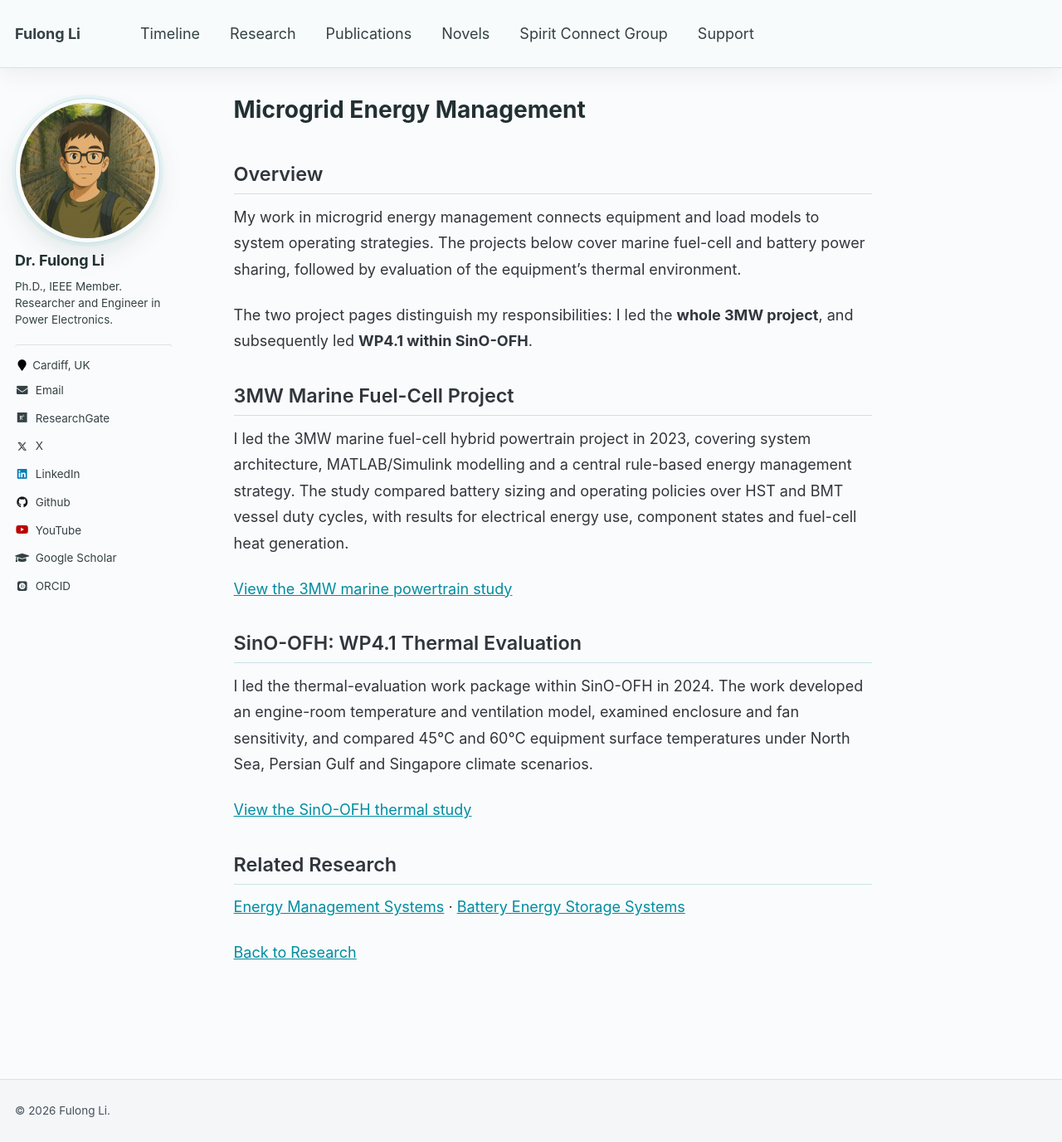
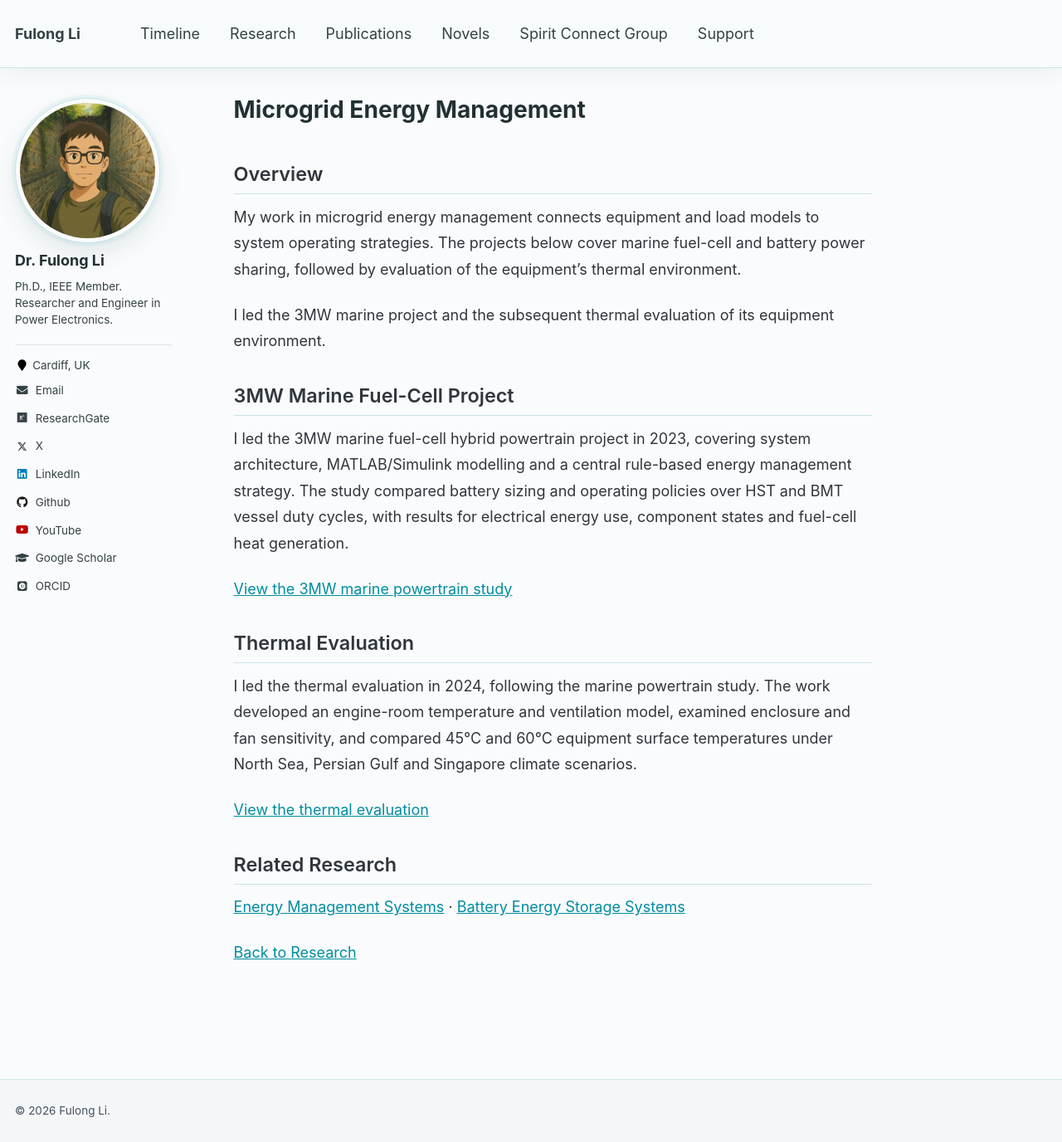
Before and after one commit to FulongLi/fulongli.github.io, a Jekyll site: the page built from _pages/research/mgapp.md, in a window 1280 px wide and 1376 px high. Shown: the whole window at 83% size. Built offline with Jekyll 4.4.1, drawn with Linux system fonts in a browser that asks for light colours; some web fonts are replaced; comment, search, counter and statistics services are not loaded.

Commit message:
Expand Rogowski coil research and simplify thermal title

```diff
--- a/_pages/research/mgapp.md
+++ b/_pages/research/mgapp.md
@@ -3,14 +3,14 @@ layout: single
 title: "Microgrid Energy Management"
 permalink: /research/mgapp/
 author_profile: true
-excerpt: "Project case studies in microgrid energy management, including the 3MW marine fuel-cell powertrain and SinO-OFH WP4.1 thermal evaluation."
+excerpt: "Project case studies in microgrid energy management, including the 3MW marine fuel-cell powertrain and marine thermal evaluation."
 ---
 
 ## Overview
 
 My work in microgrid energy management connects equipment and load models to system operating strategies. The projects below cover marine fuel-cell and battery power sharing, followed by evaluation of the equipment’s thermal environment.
 
-The two project pages distinguish my responsibilities: I led the **whole 3MW project**, and subsequently led **WP4.1 within SinO-OFH**.
+I led the 3MW marine project and the subsequent thermal evaluation of its equipment environment.
 
 <h2 id="3-mw-marine-fuel-cell-hybrid-powertrain">3MW Marine Fuel-Cell Project</h2>
 
@@ -18,11 +18,11 @@ I led the 3MW marine fuel-cell hybrid powertrain project in 2023, covering syste
 
 [View the 3MW marine powertrain study](/research/3mw-marine-fuel-cell/)
 
-<h2 id="sino-ofh-wp41-thermal-evaluation">SinO-OFH: WP4.1 Thermal Evaluation</h2>
+<h2 id="sino-ofh-wp41-thermal-evaluation">Thermal Evaluation</h2>
 
-I led the thermal-evaluation work package within SinO-OFH in 2024. The work developed an engine-room temperature and ventilation model, examined enclosure and fan sensitivity, and compared 45°C and 60°C equipment surface temperatures under North Sea, Persian Gulf and Singapore climate scenarios.
+I led the thermal evaluation in 2024, following the marine powertrain study. The work developed an engine-room temperature and ventilation model, examined enclosure and fan sensitivity, and compared 45°C and 60°C equipment surface temperatures under North Sea, Persian Gulf and Singapore climate scenarios.
 
-[View the SinO-OFH thermal study](/research/sino-ofh/)
+[View the thermal evaluation](/research/sino-ofh/)
 
 ## Related Research
 
```
Also changed, not shown: _pages/research.md (+2 -2 lines), _pages/research/3mw_marine.md (+1 -1 lines), _pages/research/ems.md (+1 -1 lines), _pages/research/pcb_rogowski_coil.md (added, +51 -0 lines), _pages/research/sensing_devices.md (+1 -1 lines), _pages/research/sino_ofh.md (+2 -2 lines), images/research/pcb-rogowski/circular-coil-pcb.png (added), images/research/pcb-rogowski/rectangular-coil-pcb.png (added), images/research/pcb-rogowski/rogowski-timeline.png (added).
